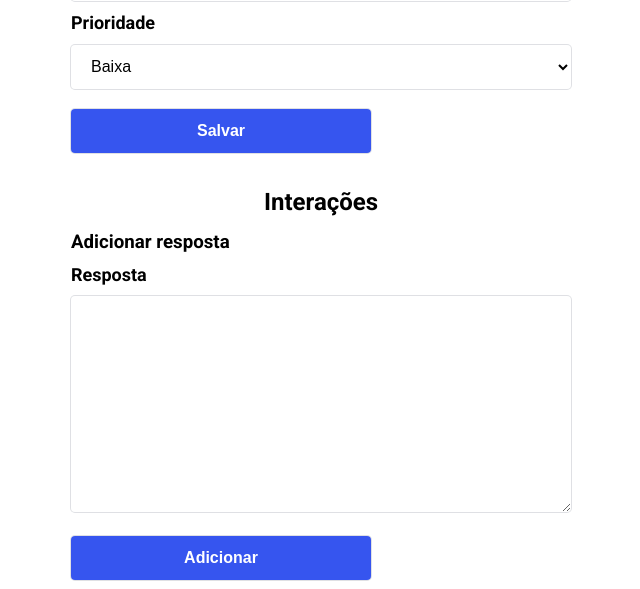
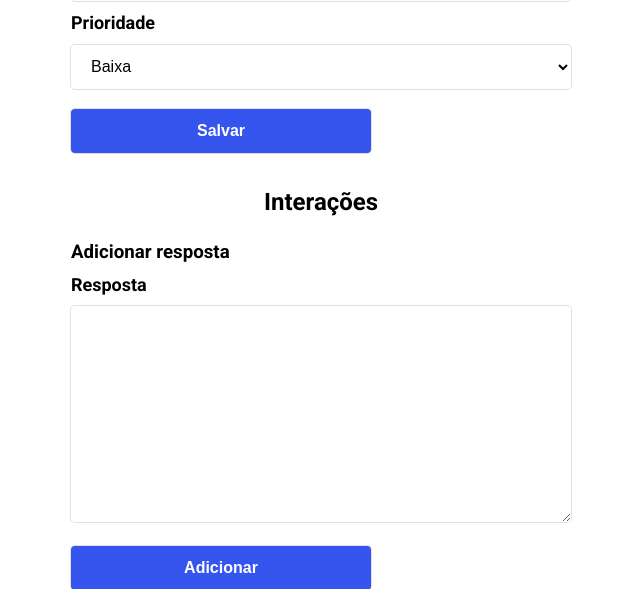
Before and after one commit to danielbecher/pyticket, a Django app: page /tickets/ticket/ in a window 1280 px wide. Shown: the part 673-1262 px from the top of the page, without its empty margins (319-959 px from the left). Run offline with Django 4.2, Linux system fonts and the light colour scheme; a user stored in the database is signed in.

Commit message:
Melhorando estilos CSS

```diff
--- a/pyticket/static/css/ticket.css
+++ b/pyticket/static/css/ticket.css
@@ -20,6 +20,10 @@
 
 .ticket__interacao--data {
     font-size: 12px;
+}
+
+.ticket__interacao--textosub {
+    margin-top: 10px;
 }
 
 .ticket__subtitulo {
```
